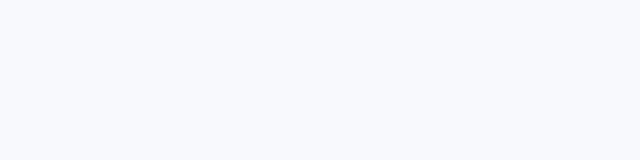
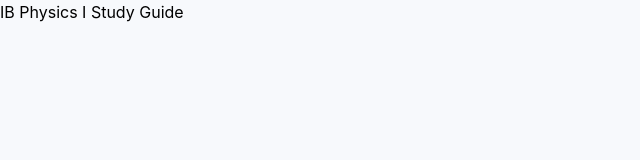
Before and after one commit to utleyjulie-collab/IB_Physics_Review, a plain HTML site: page index.html in a window 1280 px wide. Shown: the whole page, without its empty margins (0-640 px from the left). Drawn offline with nearby package versions, Linux system fonts and the light colour scheme.

Commit message:
Update index.html

```diff
--- a/index.html
+++ b/index.html
@@ -56,5 +56,6 @@
     </style>
 </head>
 <body>
-    </body>
+<h1>IB Physics I Study Guide</h1>
+</body>
 </html>
```
